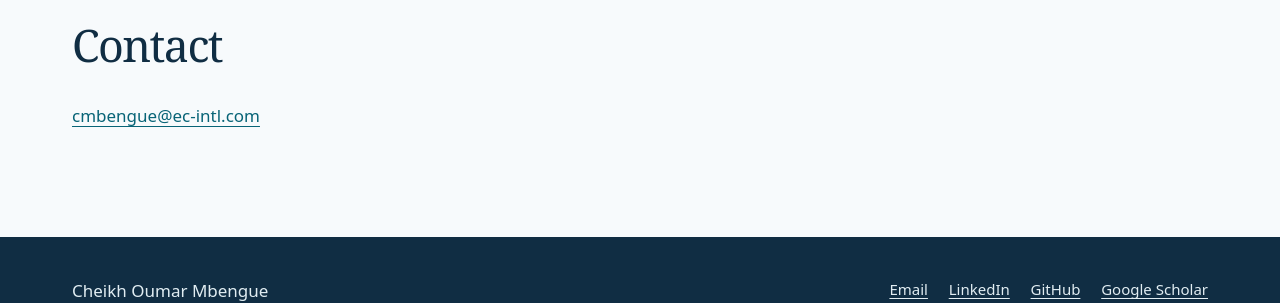
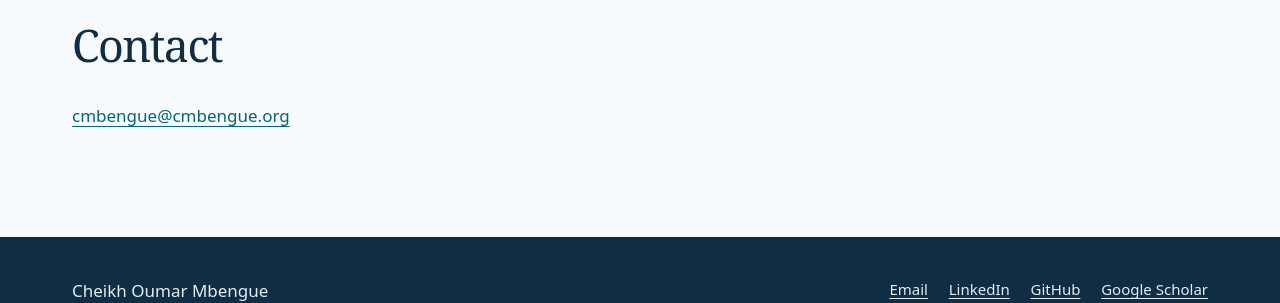
Before and after one commit to cmbengue-ec-intl/cmbengue-ec-intl.github.io, a Jekyll site: the page built from index.markdown, in a window 1280 px wide and 900 px high, scrolled down 1641 px. Shown: the part 504-807 px from the top of the window. Built offline with Jekyll 4.4.1, drawn with Linux system fonts in a browser that asks for light colours.

Commit message:
fix: use personal domain email on website

```diff
--- a/_config.yml
+++ b/_config.yml
@@ -34,7 +34,7 @@ defaults:
         alt: Cheikh Oumar Mbengue
         width: 443
         height: 423
-email: cmbengue@ec-intl.com
+email: cmbengue@cmbengue.org
 description: >- # this means to ignore newlines until "baseurl:"
   Climate scientist and engineer by training in Castries, Saint Lucia.
   Founder and Managing Director of ECI; Project Manager, Senior Research Scientist
```
